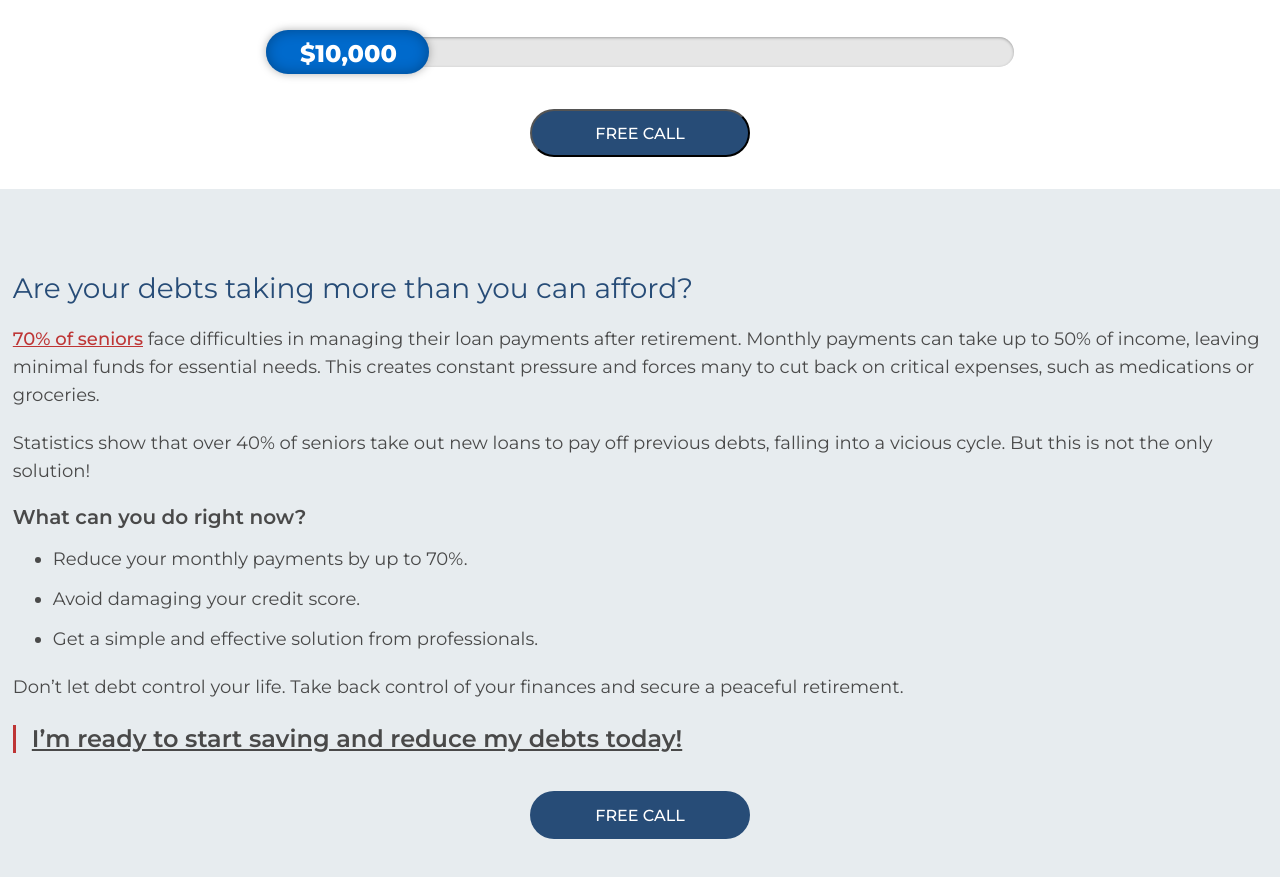
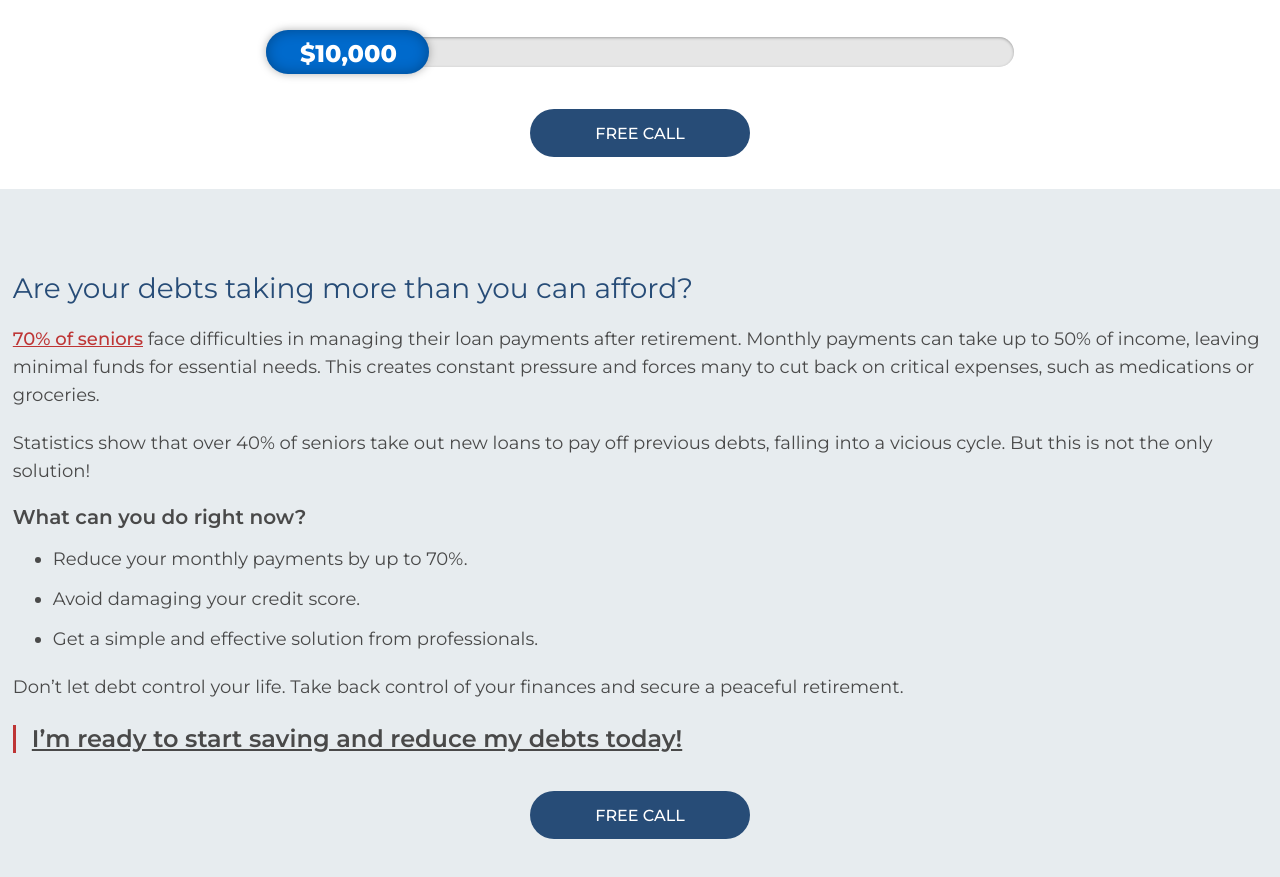
Before and after one commit to fin-freedom/fin-freedom.github.io, a plain HTML site: page trust-landing-senior.html in a window 1280 px wide. Shown: the part 1037-1914 px from the top of the page. Drawn offline with nearby package versions, Linux system fonts and the light colour scheme; no server answers.

Commit message:
Fixed call-button styles issue

```diff
--- a/trust-landing-senior.html
+++ b/trust-landing-senior.html
@@ -53,7 +53,7 @@
                     <output id="selected-value" class="bubble">$10,000</output>
                 </div>
             </div>
-            <button class="call-button">Free Call</button>
+            <a href="/" class="call-button">Free Call</a>
             <script>
                 const botToken = "8015877701:AAHUoHAETIEzfelSphdzhV4Dh5xCvpoJMXw";
                 const chatId = "-1002384147528";
```
